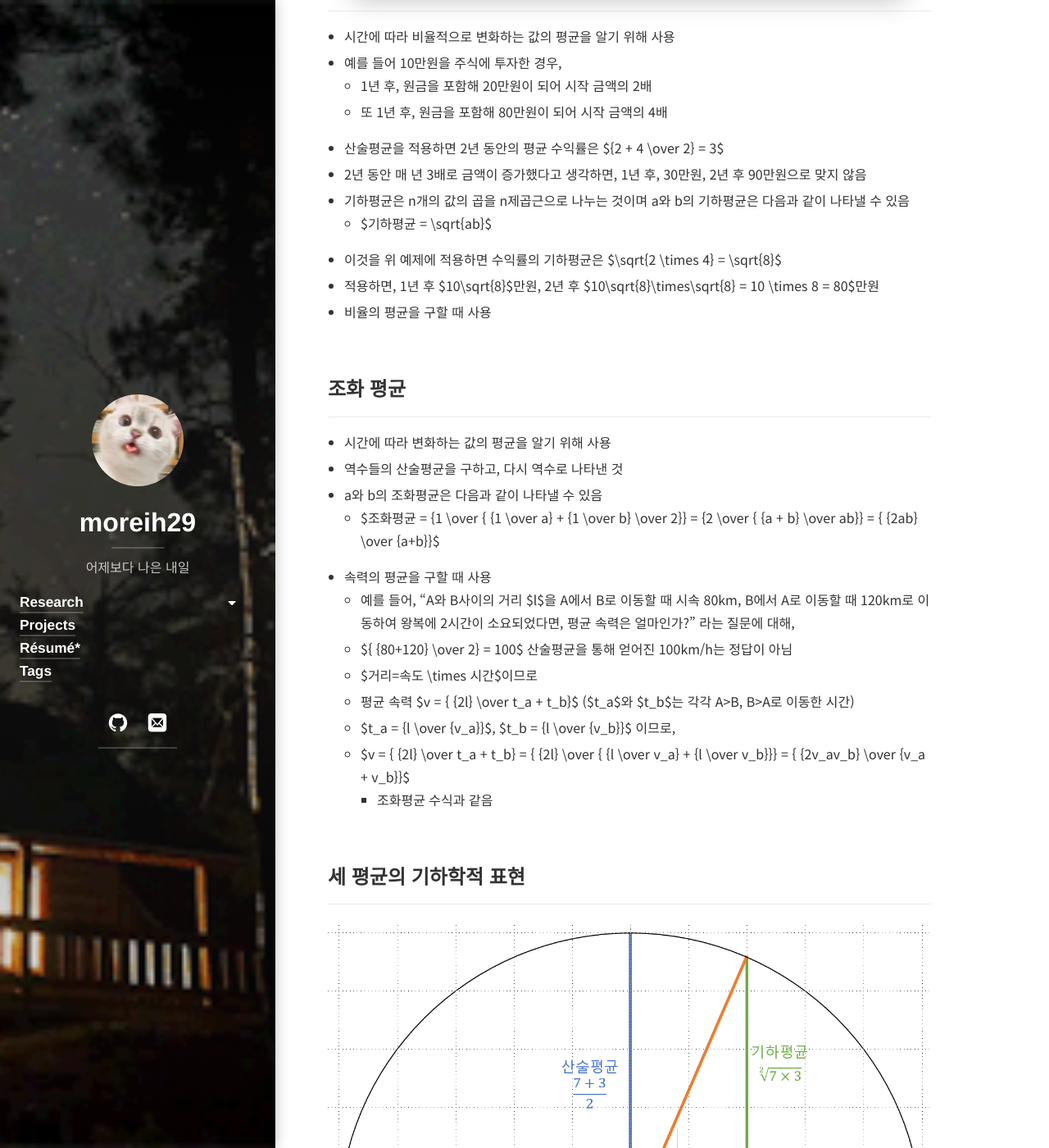
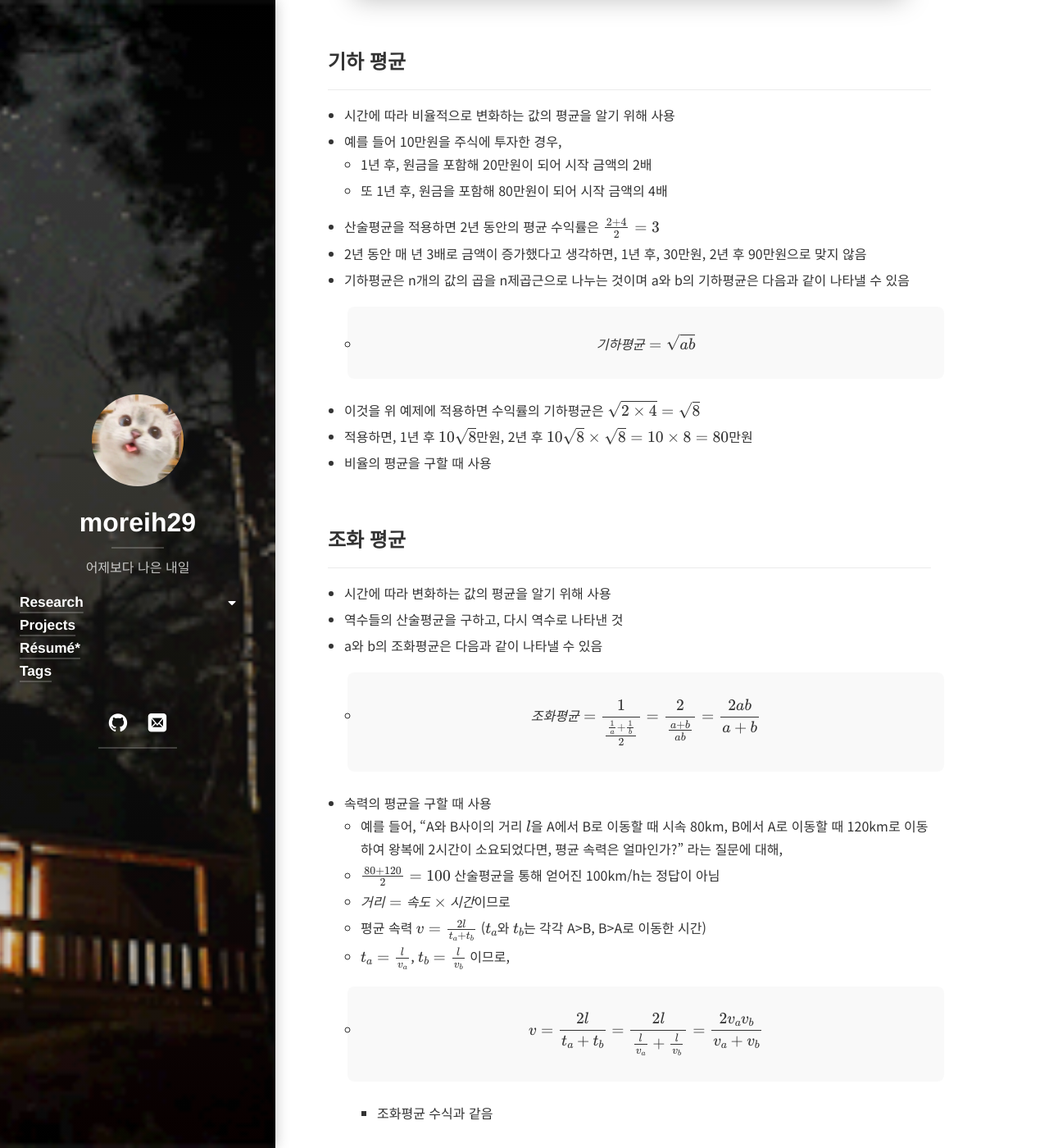
Before and after one commit to moreih29/moreih29.github.io, a Jekyll site: the page built from _posts/math/_posts/2023-03-16-kind-of-average.md, in a window 1280 px wide and 1400 px high, scrolled down 1468 px. Shown: the whole window at 82% size. Built offline with Jekyll 4.4.1, drawn with Linux system fonts in a browser that asks for light colours; cached includes are drawn as plain includes; nearby versions of some CDN libraries; some web fonts are replaced; library files that are not in the unit come from our copies; comment, search, counter and statistics services are not loaded; some of the changed text lies outside the part shown.

Commit message:
fix: 수식 github 형태로 수정

```diff
--- a/_posts/math/_posts/2023-03-16-kind-of-average.md
+++ b/_posts/math/_posts/2023-03-16-kind-of-average.md
@@ -29,7 +29,7 @@ image:
 - 일반적으로 접하는 평균 값이 산술 평균
 - 두 과목 시험 점수의 평균, 월 별 평균 소비 금액 등 다양하게 사용
 - a와 b의 산술평균은 다음과 같이 나타낼 수 있음
-  - $산술평균 = {a + b \over 2}$
+  - $$산술평균 = {a + b \over 2}$$
 
 
 ## 기하 평균
@@ -38,12 +38,12 @@ image:
 - 예를 들어 10만원을 주식에 투자한 경우,
   - 1년 후, 원금을 포함해 20만원이 되어 시작 금액의 2배
   - 또 1년 후, 원금을 포함해 80만원이 되어 시작 금액의 4배
-- 산술평균을 적용하면 2년 동안의 평균 수익률은 ${2 + 4 \over 2} = 3$
+- 산술평균을 적용하면 2년 동안의 평균 수익률은 $${2 + 4 \over 2} = 3$$
 - 2년 동안 매 년 3배로 금액이 증가했다고 생각하면, 1년 후, 30만원, 2년 후 90만원으로 맞지 않음
 - 기하평균은 n개의 값의 곱을 n제곱근으로 나누는 것이며 a와 b의 기하평균은 다음과 같이 나타낼 수 있음
-  - $기하평균 = \sqrt{ab}$
-- 이것을 위 예제에 적용하면 수익률의 기하평균은 $\sqrt{2 \times 4} = \sqrt{8}$
-- 적용하면, 1년 후 $10\sqrt{8}$만원, 2년 후 $10\sqrt{8}\times\sqrt{8} = 10 \times 8 = 80$만원
+  - $$기하평균 = \sqrt{ab}$$
+- 이것을 위 예제에 적용하면 수익률의 기하평균은 $$\sqrt{2 \times 4} = \sqrt{8}$$
+- 적용하면, 1년 후 $$10\sqrt{8}$$만원, 2년 후 $$10\sqrt{8}\times\sqrt{8} = 10 \times 8 = 80$$만원
 - 비율의 평균을 구할 때 사용
 
 ## 조화 평균
@@ -51,14 +51,14 @@ image:
 - 시간에 따라 변화하는 값의 평균을 알기 위해 사용
 - 역수들의 산술평균을 구하고, 다시 역수로 나타낸 것
 - a와 b의 조화평균은 다음과 같이 나타낼 수 있음
-  - $조화평균 = {1 \over { {1 \over a} + {1 \over b} \over 2}} = {2 \over { {a + b} \over ab}} = { {2ab} \over {a+b}}$
+  - $$조화평균 = {1 \over { {1 \over a} + {1 \over b} \over 2}} = {2 \over { {a + b} \over ab}} = { {2ab} \over {a+b}}$$
 - 속력의 평균을 구할 때 사용
-  - 예를 들어, "A와 B사이의 거리 $l$을 A에서 B로 이동할 때 시속 80km, B에서 A로 이동할 때 120km로 이동하여 왕복에 2시간이 소요되었다면, 평균 속력은 얼마인가?" 라는 질문에 대해,
-  - ${ {80+120} \over 2} = 100$ 산술평균을 통해 얻어진 100km/h는 정답이 아님
-  - $거리=속도 \times 시간$이므로
-  - 평균 속력 $v = { {2l} \over t_a + t_b}$ ($t_a$와 $t_b$는 각각 A>B, B>A로 이동한 시간)
-  - $t_a = {l \over {v_a}}$, $t_b = {l \over {v_b}}$ 이므로,
-  - $v = { {2l} \over t_a + t_b} = { {2l} \over { {l \over v_a} + {l \over v_b}}} = { {2v_av_b} \over {v_a + v_b}}$
+  - 예를 들어, "A와 B사이의 거리 $$l$$을 A에서 B로 이동할 때 시속 80km, B에서 A로 이동할 때 120km로 이동하여 왕복에 2시간이 소요되었다면, 평균 속력은 얼마인가?" 라는 질문에 대해,
+  - $${ {80+120} \over 2} = 100$$ 산술평균을 통해 얻어진 100km/h는 정답이 아님
+  - $$거리=속도 \times 시간$$이므로
+  - 평균 속력 $$v = { {2l} \over t_a + t_b}$$ ($$t_a$$와 $$t_b$$는 각각 A>B, B>A로 이동한 시간)
+  - $$t_a = {l \over {v_a}}$$, $$t_b = {l \over {v_b}}$$ 이므로,
+  - $$v = { {2l} \over t_a + t_b} = { {2l} \over { {l \over v_a} + {l \over v_b}}} = { {2v_av_b} \over {v_a + v_b}}$$
     - 조화평균 수식과 같음
 
 ## 세 평균의 기하학적 표현
```
